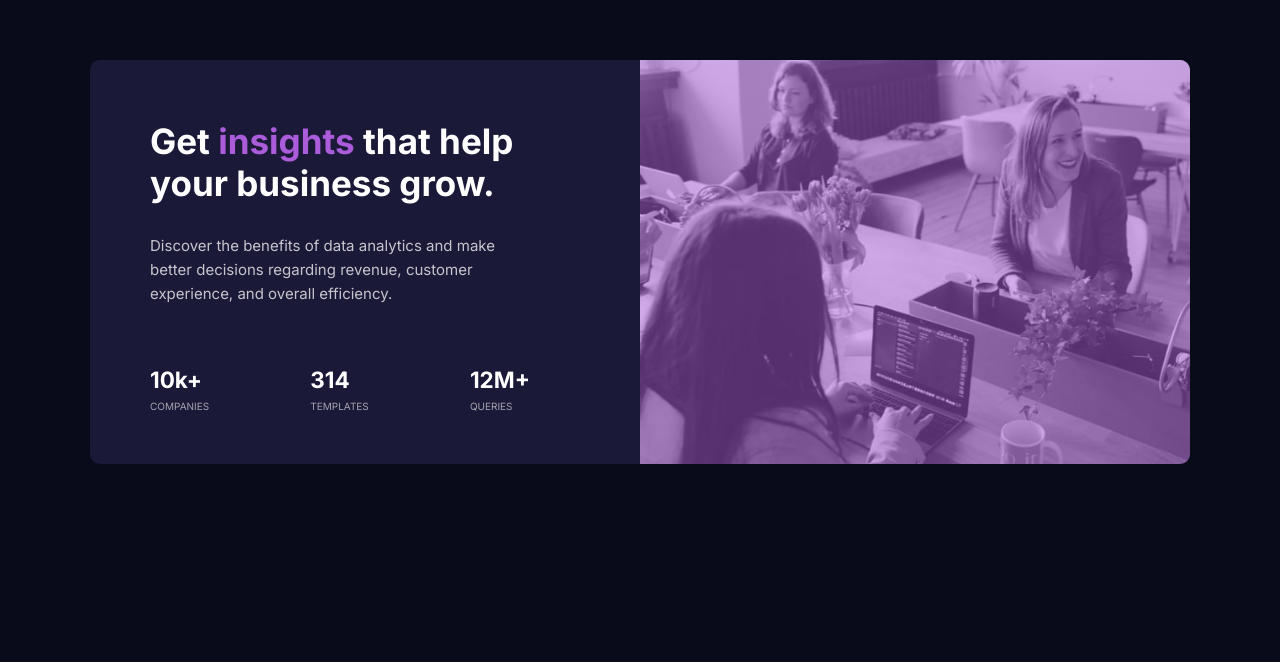
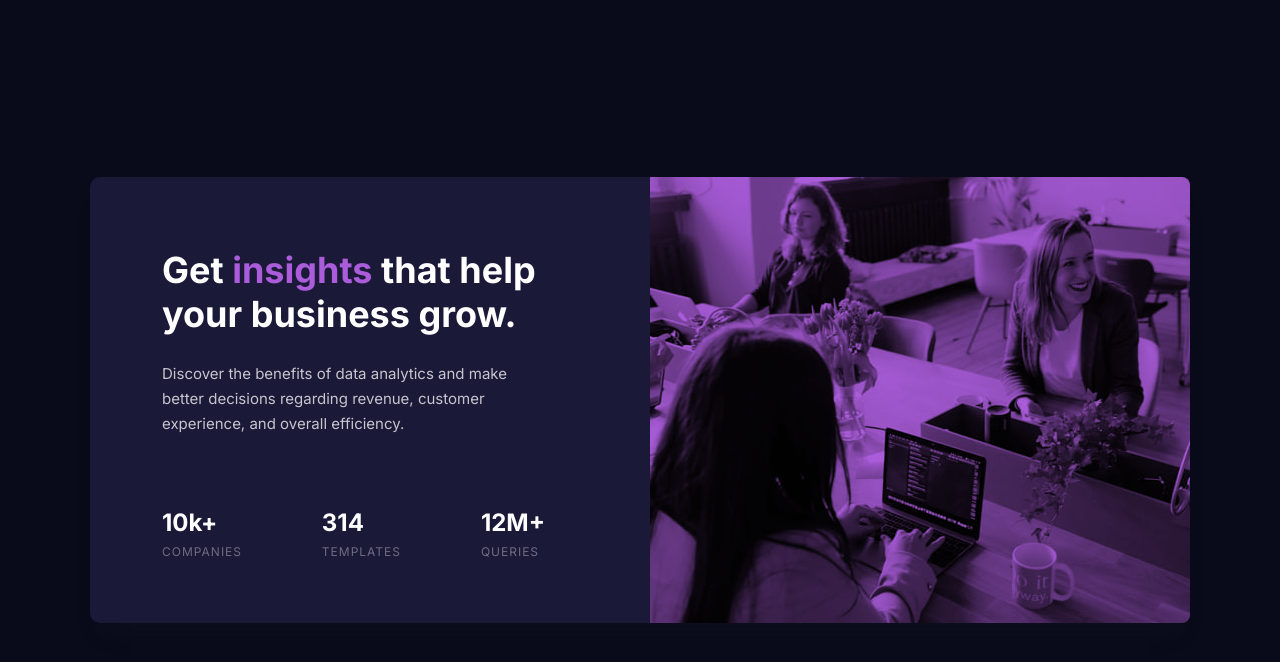
Before and after one commit to MichalTrubini/Stats-preview-card, a plain HTML site: page index.html in a window 1280 px wide. Drawn offline with Linux system fonts and the light colour scheme.

Commit message:
code refactored

```diff
--- a/index.html
+++ b/index.html
@@ -8,7 +8,7 @@
   <link rel="preconnect" href="https://fonts.googleapis.com">
   <link rel="preconnect" href="https://fonts.gstatic.com" crossorigin>
   <link href="https://fonts.googleapis.com/css2?family=Inter:wght@400;700&family=Lexend+Deca&display=swap" rel="stylesheet">
-  <link rel="stylesheet" href="scss/style.css">
+  <link rel="stylesheet" href="css/style.css">
 
   <title>Frontend Mentor | Stats preview card component</title>
 
@@ -18,8 +18,6 @@
   <main class="main">
     <section class="content">
         <div class="content__img">
-          <img src="images/image-header-mobile.jpg" alt="people" class="content__image">
-          <div class="content__img--overlay"></div>
         </div>
         <div class="content__text">
           <h1 class="content__heading">
--- a/scss/style.scss
+++ b/scss/style.scss
@@ -8,8 +8,10 @@ body {
 }
 
 .main {
-    margin: 6rem auto;
-    max-width: 34rem;
+    margin: 8.8rem auto;
+    max-width: 32.7rem;
+    box-shadow: 0px 20px 20px -10px rgba(23, 25, 41, 0.203087);
+    border-radius: 8px;
 }
 
 .content {
@@ -21,35 +23,22 @@ body {
     width:100%;
 
     &__img {
-        height:25rem;
+        height:24rem;
         position:relative;
-
-        &--overlay {
-            background:$ui-color-background-accent;
-            border-radius: 1rem 1rem 0 0;
-            height:25rem;
-            opacity:0.5;
-            position: absolute;
-            width:100%;
-        }
-    }
-
-    &__image {
-        border-radius: 1rem 1rem 0 0;
-        left:0;
-        position: absolute;
-
+        background: url(../images/image-header-mobile.jpg) no-repeat, $ui-color-background-accent;
+        background-blend-mode: multiply;
+        background-size: contain;
+        border-radius: 8px 8px 0 0;
     }
 
     &__text {
-        padding:5rem 3rem;
-        top:50%;
+        padding:4rem 3.15rem 3.2rem;
     }
 
     &__heading {
         color:$ui-color-text-heading-main;
-        font-size: 3rem;
-
+        font-size: 2.8rem;
+        line-height: 3.2rem;
 
         &--accent {
             color:$ui-color-background-accent;
@@ -58,71 +47,91 @@ body {
 
     &__paragraph {
         color:$ui-color-text-paragraph-main;
-        line-height:2.4rem;
-        margin-top:3rem;
+        line-height:2.5rem;
+        margin-top:1.6rem;
     }
 }
 
 .stats {
     display:flex;
     flex-direction:column;
+    margin-top:4rem;
 
     &__heading {
         color: $ui-color-text-heading-main;
-        margin-top:2rem;
+        font-size:2.4rem;
+        line-height: 2.9rem;
+        margin-bottom:0.2rem;
     }
 
     &__paragraph {
         color:$ui-color-text-paragraph-stats;
-        font-size: 1rem;
-        margin-top: 0.7rem;
+        font-size: 1.2rem;
+        line-height: 2.5rem;
+        letter-spacing: 1px;
         text-transform: uppercase;
+        opacity: 0.6;
+        font-weight: 400;
+    }
+
+    &__item {
+        margin-bottom:2.4rem;
+    }
+
+    &__item:last-child {
+        margin-bottom:0;
     }
 }
 
-.attribution {
-    color:$White;
-    margin-top:1rem;
-}
+@media (min-width:1200px) {
 
-@media (min-width:1000px) {
+    body {
+        height:100vh;
+        display: flex;
+    }
 
     .main {
         max-width:110rem;
+        margin: auto;
     }
 
     .content {
         flex-direction:row-reverse;
-        height:40.4rem;
+        height:auto;
         text-align: left;
+        justify-content: space-between;
 
         &__heading {
-            font-size: 3.5rem;
+            font-size: 3.6rem;
+            line-height:4.4rem;
         }
 
         &__img {
-            width:50%;
-
-            &--overlay {
-                border-radius: 0rem 1rem 1rem 0;
-                height:40.4rem;
-            }
-        }
-
-        &__image {
-            border-radius: 0rem 1rem 1rem 0;
+            width:54rem;
+            height: auto;
+            background: url(../images/image-header-desktop.jpg) no-repeat, $ui-color-background-accent;
+            border-radius: 0 8px 8px 0;
         }
 
         &__text {
-            padding: 6rem 11rem 3rem 6rem;
+            padding: 7.1rem 9.5rem 5.9rem 7.2rem;
             width:50%;
         }
 
+        &__paragraph {
+            margin-top:2.5rem;
+        }
+
     }
+
     .stats {
         display:flex;
         flex-direction:row;
         justify-content: space-between;
-        margin-top: 4rem;
+        margin-top: 7.2rem;
+
+        &__item {
+            margin-bottom: 0;
+        }
     }
 }
```
Also changed, not shown: css/style.css, scss/style.css (deleted), 2 other files.
